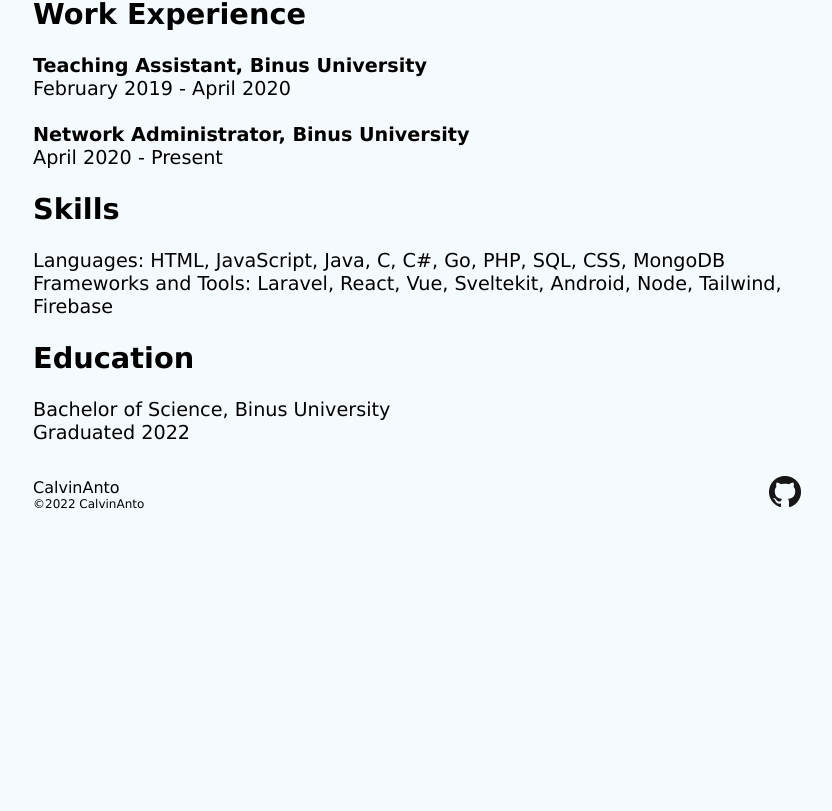
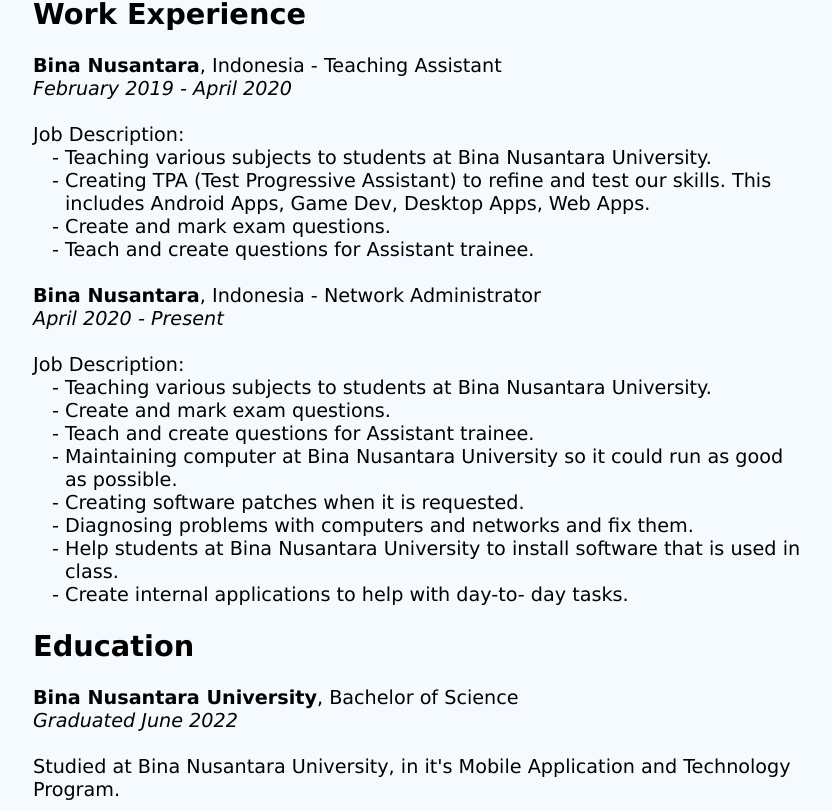
Before and after one commit to CalvinAnto/calvinanto.com, a SvelteKit app: page /resume in a window 1280 px wide. Shown: the part 389-1200 px from the top of the page, without its empty margins (223-1055 px from the left). Before the commit the page ends 933 px from the top, so only its background shows below. Built offline with nearby package versions, Linux system fonts and the light colour scheme.

Commit message:
Updated Resume

```diff
--- a/src/routes/+layout.svelte
+++ b/src/routes/+layout.svelte
@@ -21,7 +21,7 @@
   <div class="footer-container">
     <div>
       <p>CalvinAnto</p>
-      <p style="font-size: 0.75em;">©2022 CalvinAnto</p>
+      <p style="font-size: 0.75em;">©2023 CalvinAnto</p>
     </div>
     <div>
       <a href="https://github.com/CalvinAnto" target="_blank" rel="noopener noreferrer"><img src="GitHub-Mark-64px.png" alt="github"></a>
--- a/src/routes/resume/+page.svelte
+++ b/src/routes/resume/+page.svelte
@@ -14,23 +14,60 @@
 
     <h2>Work Experience</h2>
     <br>
-    <p><b>Teaching Assistant, Binus University</b></p>
-    <p>February 2019 - April 2020</p>
+    <p><b>Bina Nusantara</b>, Indonesia - Teaching Assistant</p>
+    <p><i>February 2019 - April 2020</i></p>
     <br>
-    <p><b>Network Administrator, Binus University</b></p>
-    <p>April 2020 - Present</p>
+    <p>Job Description:</p>
+    <ul>
+        <li>Teaching various subjects to students at Bina Nusantara University.</li>
+        <li>Creating TPA (Test Progressive Assistant) to refine and test our skills. This includes Android Apps, Game Dev, Desktop Apps, Web Apps.</li>
+        <li>Create and mark exam questions.</li>
+        <li>Teach and create questions for Assistant trainee.</li>
+    </ul>
+    <br>
+    <p><b>Bina Nusantara</b>, Indonesia - Network Administrator</p>
+    <p><i>April 2020 - Present</i></p>
+    <br>
+    <p>Job Description:</p>
+    <ul>
+        <li>Teaching various subjects to students at Bina Nusantara University.</li>
+        <li>Create and mark exam questions.</li>
+        <li>Teach and create questions for Assistant trainee.</li>
+        <li>Maintaining computer at Bina Nusantara University so it could run as good as possible.</li>
+        <li>Creating software patches when it is requested.</li>
+        <li>Diagnosing problems with computers and networks and fix them.</li>
+        <li>Help students at Bina Nusantara University to install software that is used in class.</li>
+        <li>Create internal applications to help with day-to- day tasks.</li>
+    </ul>
+    <br>
+
+    <h2>Education</h2>
+    <br>
+    <p><b>Bina Nusantara University</b>, Bachelor of Science</p>
+    <p><i>Graduated June 2022</i></p>
+    <br>
+    <p>Studied at Bina Nusantara University, in it's Mobile Application and Technology Program.</p>
+    <br>
+
+    <h2>Projects</h2>
+    <br>
+    <p><b>Filebox</b> - https://filebox.my.id</p>
+    <p>A personal website I created where you can temporarily upload files and share a link to access it. It is created using SvelteKit for the front end, and Express for the back end. It stores the files in an S3 compatible storage and a database stored in mongodb atlas.</p>
+    <br>
+    <p><b>MovieDB</b></p>
+    <p>An android application to search movie name and cover artwork. It is created as a final exam for my android class. It is made using Java.</p>
     <br>
 
     <h2>Skills</h2>
     <br>
-    <p>Languages: HTML, JavaScript, Java, C, C#, Go, PHP, SQL, CSS, MongoDB</p>
-    <p>Frameworks and Tools: Laravel, React, Vue, Sveltekit, Android, Node, Tailwind, Firebase</p>
+    <p>Languages: HTML, JavaScript, Java, C, C#, PHP, SQL, CSS</p>
+    <p>Frameworks and Tools: Laravel, React, Vue, Sveltekit, Android, Node, Tailwind, Firebase, MongoDB</p>
     <br>
 
-    <h2>Education</h2>
+    <h2>Languages</h2>
     <br>
-    <p>Bachelor of Science, Binus University</p>
-    <p>Graduated 2022</p>
+    <p><b>Indonesian</b> as my native language and</p>
+    <p>Proficient in written and spoken <b>English</b></p>
 
 </main>
 
@@ -38,4 +75,9 @@
     main {
     font-size: 1.2em;
 }
+    li {
+        list-style: '- ';
+        margin-left: 32px;
+    }
+
 </style>
```
